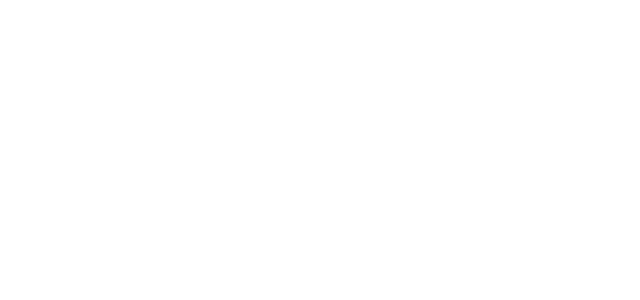
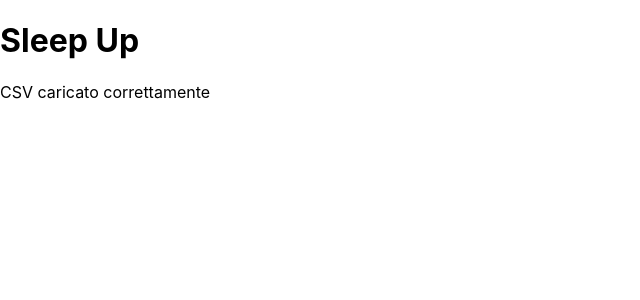
Before and after one commit to CiaosonoAx3l/Sleep_Up, a React (Create React App) app: page / in a window 1280 px wide. Shown: the top 300 px of the page, without its empty margins (0-640 px from the left). Built offline with nearby package versions, Linux system fonts and the light colour scheme; the HTML template or start-up script is replaced by a standard one.

Commit message:
Caricamento di dati dinamico VISIBILE
Ora il componente DataLoader genera un paragrafo quando il CSV viene caricato correttamente

```diff
--- a/src/App.js
+++ b/src/App.js
@@ -5,20 +5,16 @@
 
 function App()
 {
+  function handleData(data) //funzione callback
+  {
 
-  const [analysis, setAnalysis] = useState(null);
-
-  function handleData(data)
-  {
-    setAnalysis(analyzeSleep(data));
   }
 
-  return
-  (
+  return (
     <div className="App_page">
       <h1 className="Title">Sleep Up</h1>
 
-      <DataLoader filename="4-sleep_data_2025-02-11.csv" onData={ (handleData)  => console.log(dati)} />
+      <DataLoader filename="4-sleep_data_2025-02-11.csv" onData={handleData} />
     </div>
   );
 }
--- a/src/components/DataLoader.jsx
+++ b/src/components/DataLoader.jsx
@@ -11,7 +11,7 @@
         loadSleepCsv(filename) //funzione esterna per caricare il csv
         .then(data =>      //solo se viene restituito resolve da loadSleepCsv
         {
-            onData(data);           //passa i dati a App.js
+            onData(data);           //passa i dati a App.js (a handleData(data))
             setLoading(false);
         })
         .catch(err =>      //in caso di reject da loadSleepCsv
```
